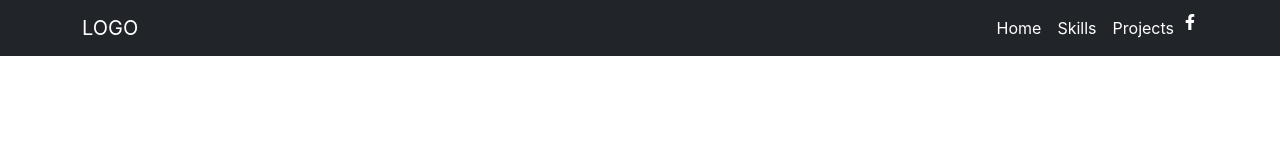
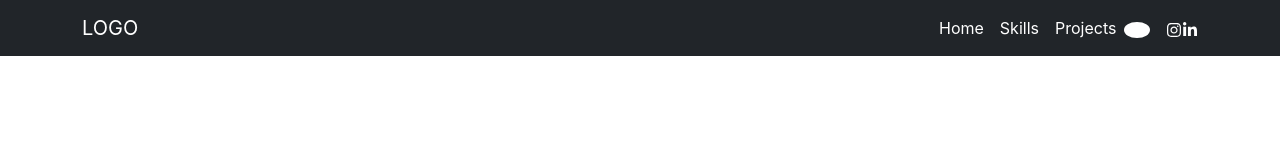
Before and after one commit to Mikasha0/Portfolio, a React (Create React App) app in the folder portfolio/: page / in a window 1280 px wide. Shown: the top 160 px of the page. Built offline with nearby package versions, Linux system fonts and the light colour scheme.

Commit message:
added otheer icons and made some style change

```diff
--- a/portfolio/src/Components/Navbar.js
+++ b/portfolio/src/Components/Navbar.js
@@ -1,5 +1,5 @@
 import React from "react";
-import { FaFacebookF } from "react-icons/fa";
+import { FaFacebookF, FaInstagram, FaLinkedinIn } from "react-icons/fa";
 
 export default function Navbar() {
   return (
@@ -36,10 +36,12 @@ export default function Navbar() {
                 Projects
               </a>
             </li>
-            <div className="social-icons">
-              <FaFacebookF style={{ color: "white" }} />
-            </div>
           </ul>
+          <div className="social-icons">
+            <FaFacebookF className="icons" />
+            <FaInstagram style={{ color: "white" }} />
+            <FaLinkedinIn style={{ color: "white" }} />
+          </div>
           {/* <form className="d-flex" role="search">
             <input
               className="form-control me-2"
--- a/portfolio/src/index.css
+++ b/portfolio/src/index.css
@@ -17,3 +17,11 @@ code {
 .navbar .container .collapse ul li a{
   color:#fff;
 }
+.social-icons .icons{
+  padding: 0.5rem 0.8rem 0.4rem 0.8rem;
+  margin-right: 1rem;
+  border-radius: 50%;
+  font-size: var(--h2-fontsize);
+  color: var(--color-primary);
+  background-color: white;
+}
```
